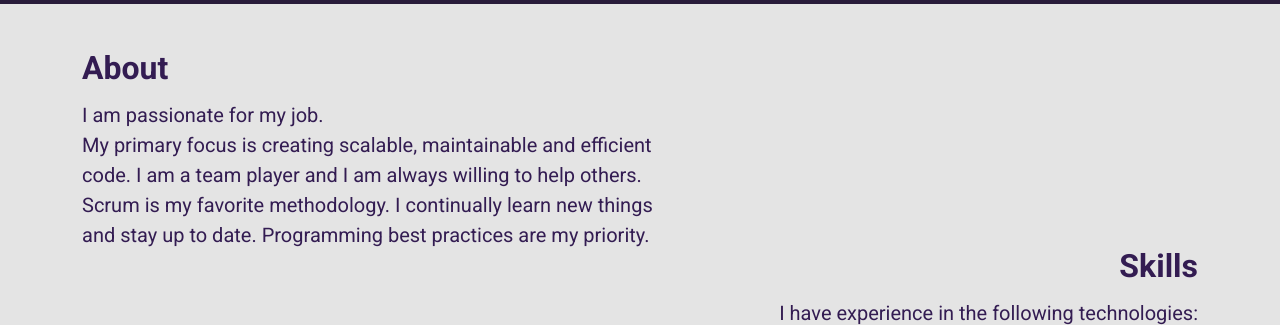
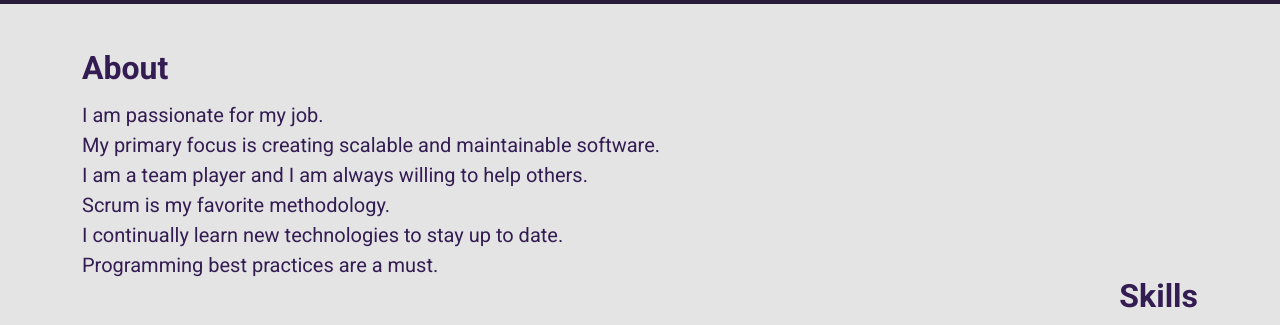
Before and after one commit to matax123/portafolio, a plain HTML site: page index.html in a window 1280 px wide. Shown: the part 374-699 px from the top of the page. Drawn offline with nearby package versions, Linux system fonts and the light colour scheme; a script that the page names is missing.

Commit message:
Update index.html

```diff
--- a/index.html
+++ b/index.html
@@ -139,11 +139,11 @@
       <div class="container">
         <h2 class="fs-2 fw-bold mb-3" id="About">About</h2>
         <p class="fs-5 line-height-2 w-100 text-justify" style="max-width: 600px;">I am passionate for my job.<br>
-        My primary focus is creating scalable, maintainable and efficient code.
-        I am a team player and I am always willing to help others.
-        Scrum is my favorite methodology.
-        I continually learn new things and stay up to date.
-        Programming best practices are my priority.</p>
+        My primary focus is creating scalable and maintainable software.<br>
+        I am a team player and I am always willing to help others.<br>
+        Scrum is my favorite methodology.<br>
+        I continually learn new technologies to stay up to date.<br>
+        Programming best practices are a must.</p>
       </div>
       <div class="container d-flex flex-column align-items-end gap-3">
         <h2 class="fs-2 fw-bold" id="Skills">Skills</h2>
```
